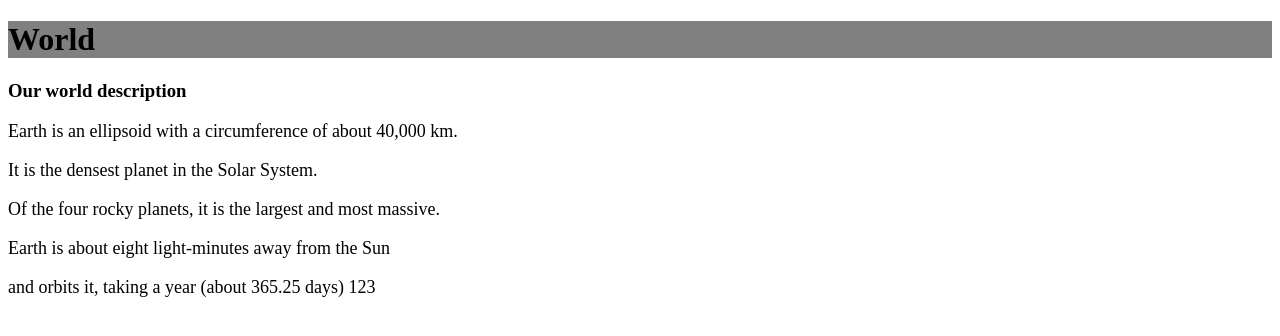
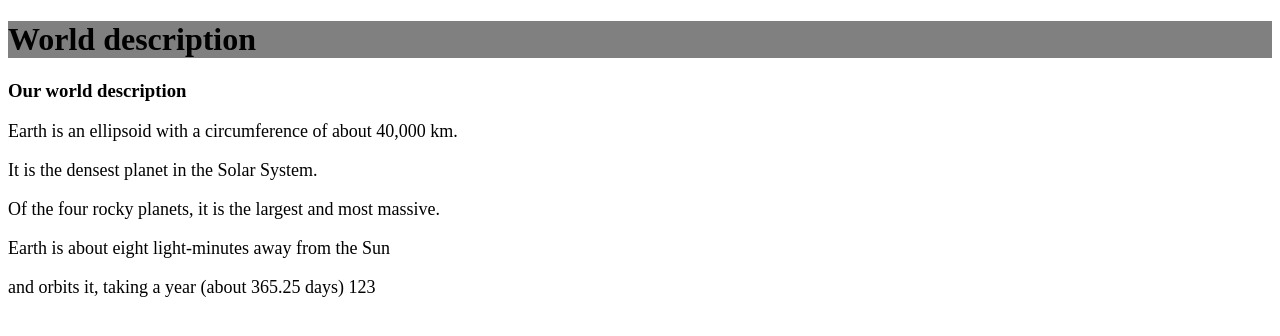
Before and after one commit to SewerynNurczyk/learning-git-2, a plain HTML site: page index.html in a window 1280 px wide. Drawn offline with nearby package versions, Linux system fonts and the light colour scheme; files that its build step writes are made by us from their sources.

Commit message:
Change title

```diff
--- a/index.html
+++ b/index.html
@@ -7,7 +7,7 @@
         <link rel="stylesheet" href="style.css">
     </head>
     <body>
-        <h1>World</h1>
+        <h1>World description</h1>
         <h3> Our world description </h3>
         <p>Earth is an ellipsoid with a circumference of about 40,000 km.</p>
         <p>It is the densest planet in the Solar System.</p>
```
